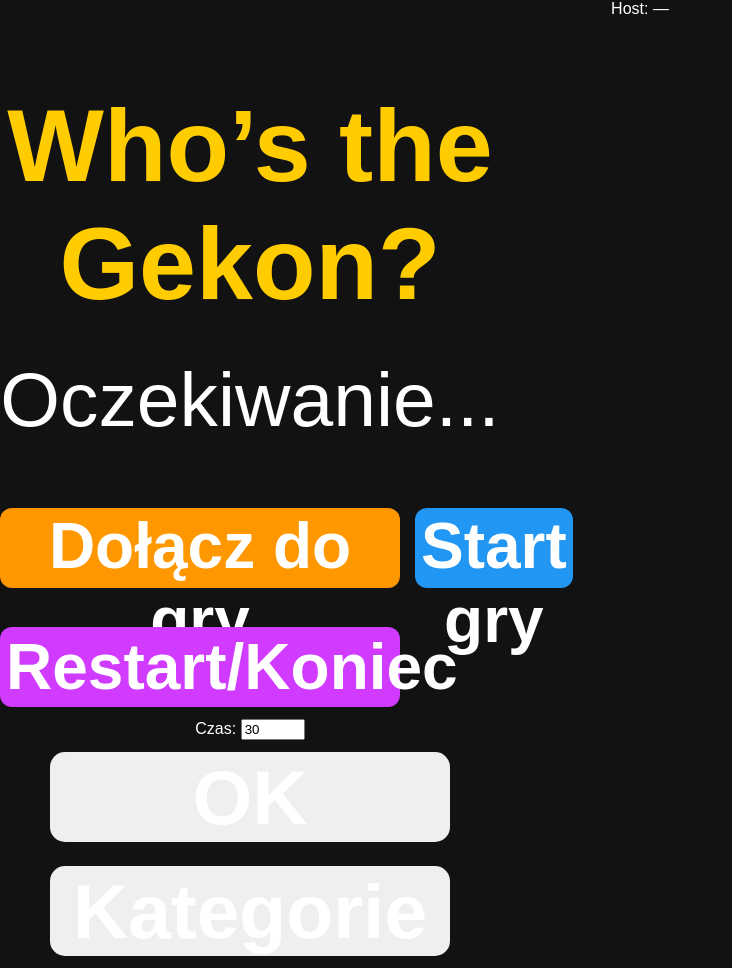
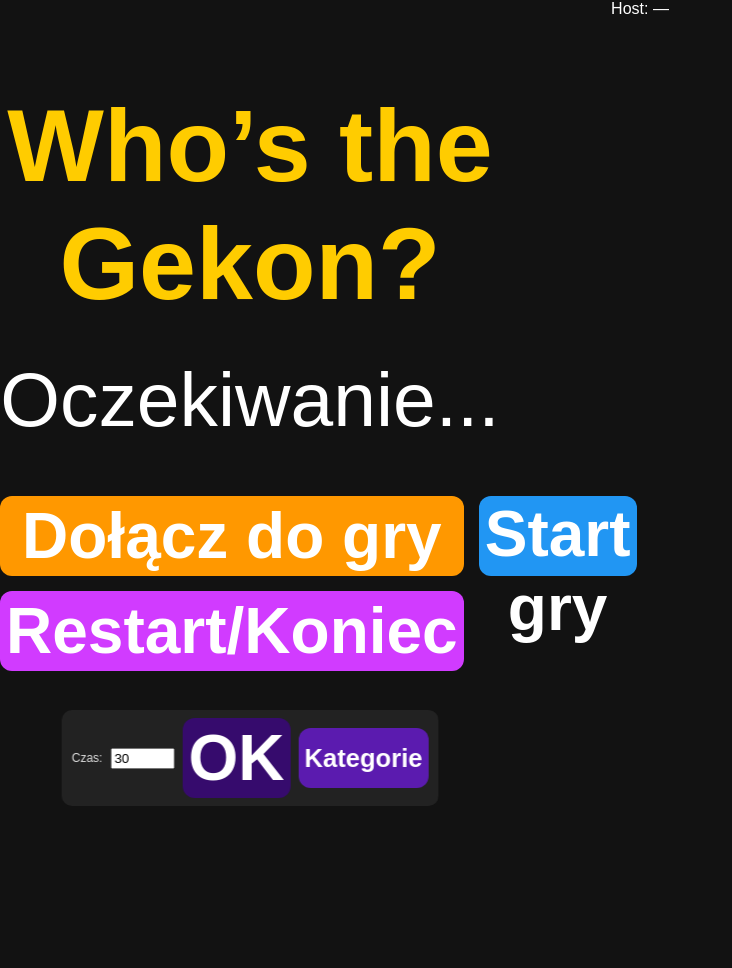
Before and after one commit to patrykiwinski/spy-, a Flask app: page /mobi in a window 1280 px wide. Shown: the whole page, without its empty margins (0-732 px from the left). After the commit the page ends 806 px from the top, so only its background shows below. Run offline with Flask 3, Linux system fonts and the light colour scheme; parts of the project's set-up code (start-up, migrations or seed data) failed here and were passed over; some libraries are stand-ins or nearby versions.

Commit message:
Refactor mobi.css for improved layout and styles

```diff
--- a/static/mobi.css
+++ b/static/mobi.css
@@ -6,15 +6,20 @@
   background: #121212;
   color: #fff;
   text-align: center;
+  overflow-x: hidden;
 }
 
+/* Główny kontener */
 .container {
+  position: relative;            /* pozycjonowanie pickera względem kontenera */
   width: 98vw;
   height: 100vh;
   max-width: 500px;
   display: flex;
   flex-direction: column;
   align-items: center;
+  padding-bottom: 140px;         /* MIEJSCE na picker na dole */
+  box-sizing: border-box;
 }
 
 /* Nagłówek */
@@ -29,34 +34,6 @@
   margin-bottom: 4vh;
   font-size: 6vw;
 }
-
-/* Przyciski */
-.game-btn {
-  width: 85%;
-  max-width: 400px;
-  height: 90px;
-  margin: 1.5vh 0;
-  font-size: 6vw;
-  font-weight: bold;
-  border: none;
-  border-radius: 15px;
-  color: white;
-  cursor: pointer;
-  transition: 0.2s;
-}
-
-/* Kolory */
-.orange { background: #ff9800; }
-.orange:active { background: #e68900; }
-
-.blue { background: #2196f3; }
-.blue:active { background: #1976d2; }
-
-.red { background: #d13bff; color:#222; } /* żółty przycisk (twoja klasa 'red') */
-.red:active { background: #d13bff; }
-
-.green { background: #4caf50; }
-.green:active { background: #388e3c; }
 
 /* Rola */
 #role {
@@ -80,7 +57,7 @@
   display: none;
 }
 
-/* Siatka 2x2 */
+/* Siatka 2x2 (przyciski) */
 .btn-grid {
   display: grid;
   grid-template-columns: 1fr 1fr;
@@ -90,16 +67,42 @@
   margin-top: 20px;
 }
 
-.btn-grid .game-btn {
+.game-btn {
   width: 100%;
   height: 80px;
   font-size: 5vw;
+  font-weight: bold;
+  border: none;
   border-radius: 12px;
-  font-weight: bold;
-  color: white;
+  color: #fff;
   cursor: pointer;
+  transition: 0.2s;
 }
 
+/* Kolory przycisków */
+.orange { background: #ff9800; }
+.orange:active { background: #e68900; }
+
+.blue { background: #2196f3; }
+.blue:active { background: #1976d2; }
+
+/* U CIEBIE 'red' to faktycznie fiolet — zostawiam jak było */
+.red { background: #d13bff; }
+.red:active { background: #c20cff; }
+
+.green { background: #4caf50; }
+.green:active { background: #388e3c; }
+.deepb { background: #360b6d; }
+.deepk { background: #5b1baf;
+width: 70%;
+  height: 60px;
+  font-size: 2vw;
+  font-weight: bold;
+  border: none;
+  border-radius: 12px;
+  color: #fff;
+  cursor: pointer;
+  transition: 0.2s; }
 /* Duży przycisk */
 .stop-button {
   margin-top: 11vh;
@@ -109,20 +112,72 @@
   font-size: 7vw;
   font-weight: bold;
   background: #ff4444;
-  color: white;
+  color: #fff;
   border: none;
   border-radius: 15px;
   cursor: pointer;
   transition: 0.2s;
 }
 
-/* ===== FX: OSTRA GWIAZDA (bez blur) ===== */
+
+/* ===== FX ===== */
 html.boomFX, body.boomFX {
-  background: #ff0000;           /* kolor „boom” */
+  background: #ff0000;
   transition: background 0.5s ease;
 }
 
 html.end, body.end {
-  background: #ffffff;           /* kolor „boom” */
+  background: #ffffff;
   transition: background 0.5s ease;
 }
+
+/* ===== Picker kategorii – NA DOLE KONTENERA ===== */
+.cat-picker {
+
+  position: absolute;                    /* w obrębie .container */
+  left: 50%;
+  bottom: 12px;
+  transform: translateX(-50%);
+  display: flex;
+  gap: 8px;
+  align-items: center;
+  background: rgba(0,0,0,0.25);
+  padding: 8px 10px;
+  border-radius: 10px;
+  backdrop-filter: blur(4px);
+  z-index: 10;
+  max-width: 92vw;
+  box-sizing: border-box;
+}
+
+.cat-picker label {
+  font-size: 12px;
+  opacity: .85;
+  white-space: nowrap;
+}
+
+.cat-picker select {
+  min-width: 200px;
+  min-height: 110px;      /* wysokość listy dla multiple */
+  font-size: 14px;        /* 16px na iOS powoduje mniejszy auto-zoom, 14px ok dla Android/desktop */
+  border: 1px solid #444;
+  border-radius: 8px;
+  background: #111;
+  color: #fff;
+}
+
+.cat-picker select[multiple] {
+  min-width: 200px;
+  min-height: 110px;
+}
+
+/* Klasa do chowania pickera po starcie */
+.hidden { display: none !important; }
+
+#catList{
+  color: #00e49c;
+  font-weight: bold;
+}
+#catPicker{
+  background-color: #222222;
+}
```
